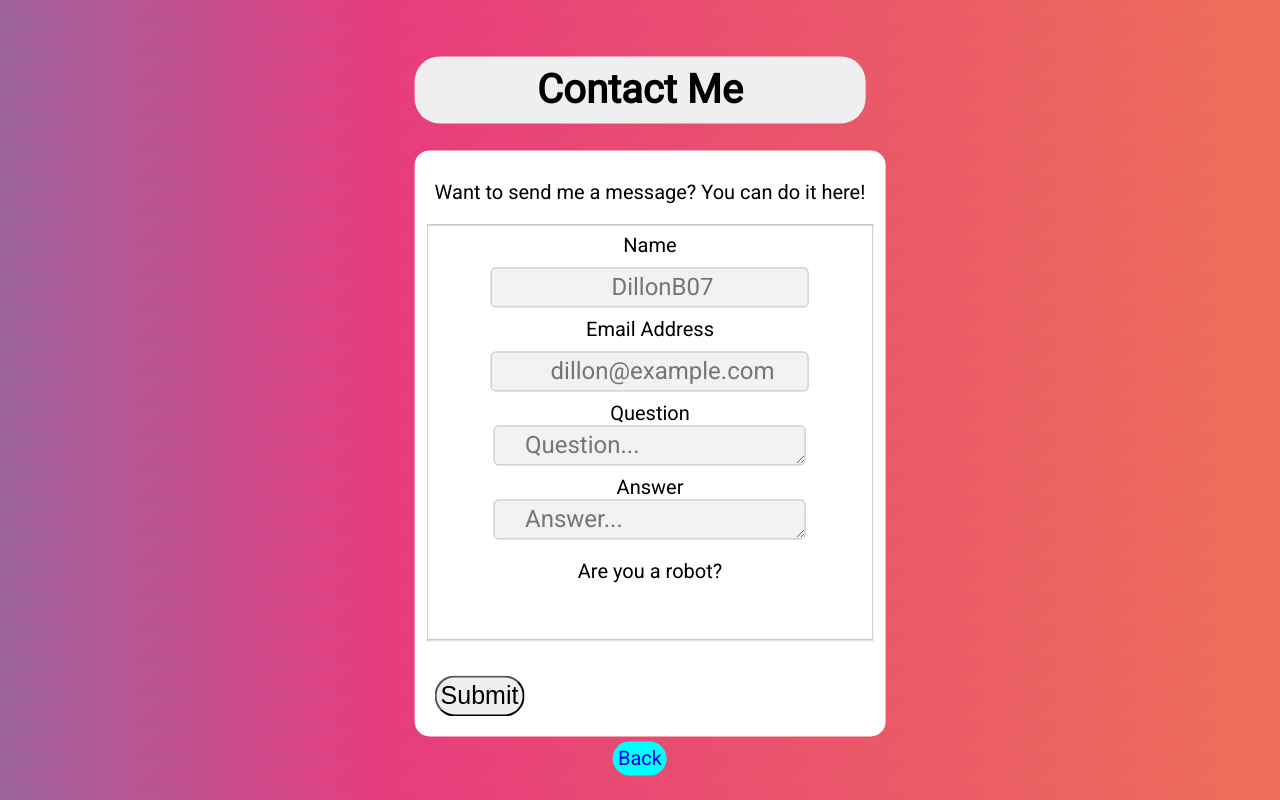
After one commit to DillonB07/OLD-Dizzle, a Flask app: page /suggest in a window 1280 px wide. The commit adds this page. Run offline with Flask 2, Linux system fonts and the light colour scheme; some libraries are stand-ins or nearby versions.

Commit message:
Finishing touches

```diff
--- a/main.py
+++ b/main.py
@@ -10,6 +10,10 @@ def index():
 @app.route('/info')
 def info():
     return render_template('info.html')
+
+@app.route('/suggest')
+def suggest():
+    return render_template('suggest.html')
 
 @app.route('/question', methods=['GET', 'POST'])
 def question():
--- a/static/css/style.css
+++ b/static/css/style.css
@@ -24,6 +24,11 @@ h1 {
     text-align: center;
 }
 
+.container {
+  width: 100%;
+  text-align: center;
+}
+
 .button {
     /* margin: 10px 0; */
     padding: 5px;
@@ -37,12 +42,37 @@ h1 {
     border: 1px solid blue;
 }
 
+.g-recaptcha {
+    display: inline-block;
+    text-align: center;
+}
+
 input {
+    display: block;
     text-align: center;
     font-size: 125%;
     padding: 4px;
     margin: 10px;
     border-radius: 20px;
+}
+
+input[type=text],
+input[type=email],
+textarea {
+    font-size: 120%;
+    color: #5a5854;
+    background-color: #f2f2f2;
+    border: 1px solid #bdbdbd;
+    border-radius: 5px;
+    padding: 5px 5px 5px 30px;
+    background-repeat: no-repeat;
+    background-position: 8px 9px;
+    display: block;
+    margin-left: auto;
+    margin-right: auto;
+    margin-bottom: 10px;
+    font-family: "Roboto";
+
 }
 
 .rainbow {
--- a/templates/home.html
+++ b/templates/home.html
@@ -3,7 +3,11 @@
 <div class='card'>
 	<p>Welcome to Dizzle! Dizzle is a website created by DillonB07 that will give you a random general knowledge question whenever
 		you want!</p>
-	<a class='rainbow' href='/question'>Get a Question</a>
+	<ul>
+		<li><a class='button' href='/info'>Information</a></li>
+		<li><a class='rainbow' href='/question'>Get a Question</a></li>
+		<li><a class='button' href='/suggest'>Suggest a Question</a></li>
+	</ul>
 </div>
 
 {% endblock %}
--- /dev/null
+++ b/templates/suggest.html
@@ -0,0 +1,69 @@
+{% extends 'base.html' %} {% block title %}Contact{% endblock %} {% block head %}
+<script src="https://www.google.com/recaptcha/api.js" async defer>
+
+</script>
+{% endblock %} {% block content %}
+<h1>Contact Me</h1>
+<div class="card container">
+	<p>Want to send me a message? You can do it here!</p>
+	<form id="fs-frm" name="simple-contact-form" accept-charset="utf-8" action="https://formspree.io/f/xgerdyvv" method="POST"
+	 enctype="multipart/form-data">
+		<fieldset id="fs-frm-inputs">
+			<label for="name"
+        >Name
+        <input
+          type="text"
+          name="Name"
+          id="name"
+          placeholder="DillonB07"
+          required
+      /></label>
+      <label for="email"
+        >Email Address
+        <input
+          type="email"
+          name="Email"
+          id="email"
+          placeholder="dillon@example.com"
+      /></label>
+        <input
+          type="hidden"
+          name="_Subject"
+          id="_subject"
+          value="Dizzle - Question Suggestion"
+      />
+      <label for="question"
+        >Question<br />
+        <textarea
+          rows="1"
+          name="Question"
+          id="question"
+          placeholder="Question..."
+          required
+        ></textarea>
+      </label>
+        <label for="answer"
+        >Answer<br />
+        <textarea
+          rows="1"
+          name="Answer"
+          id="answer"
+          placeholder="Answer..."
+          required
+        ></textarea>
+      </label>
+      <p>Are you a robot?</p>
+      <div
+        id="captcha"
+        class="g-recaptcha"
+        data-sitekey="6Le2GK8cAAAAAMIP_3bsciz36pJ-rFNZi1Q9XeUN"
+      ></div>
+    </fieldset>
+    <br />
+    <input id="submit" type="submit" value="Submit" />
+  </form>
+</div>
+<div class="container">
+  <a class="button" href="/">Back</a>
+</div>
+{% endblock %}
```
Also changed, not shown: README.md (added).
